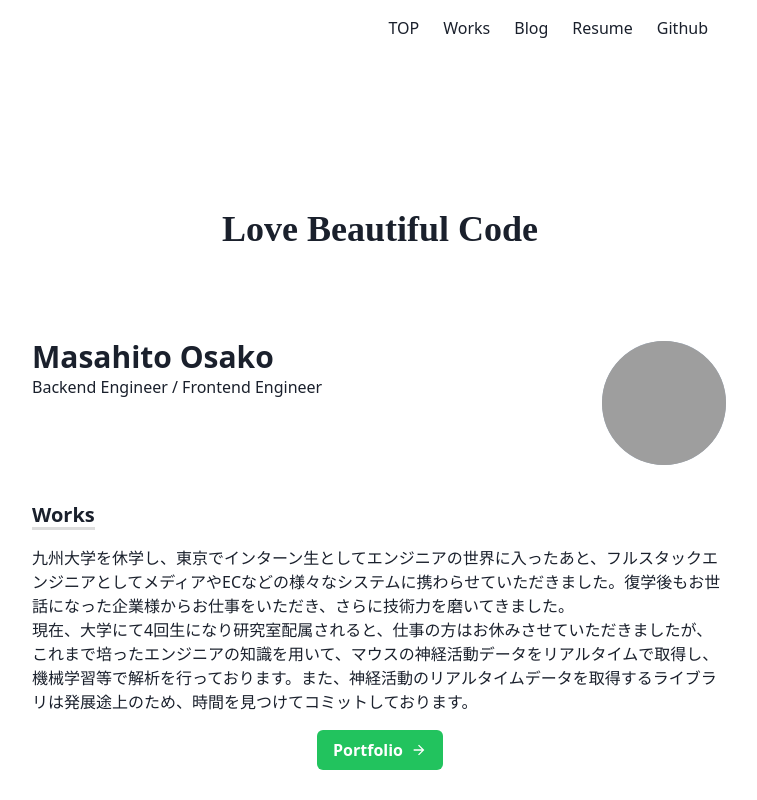
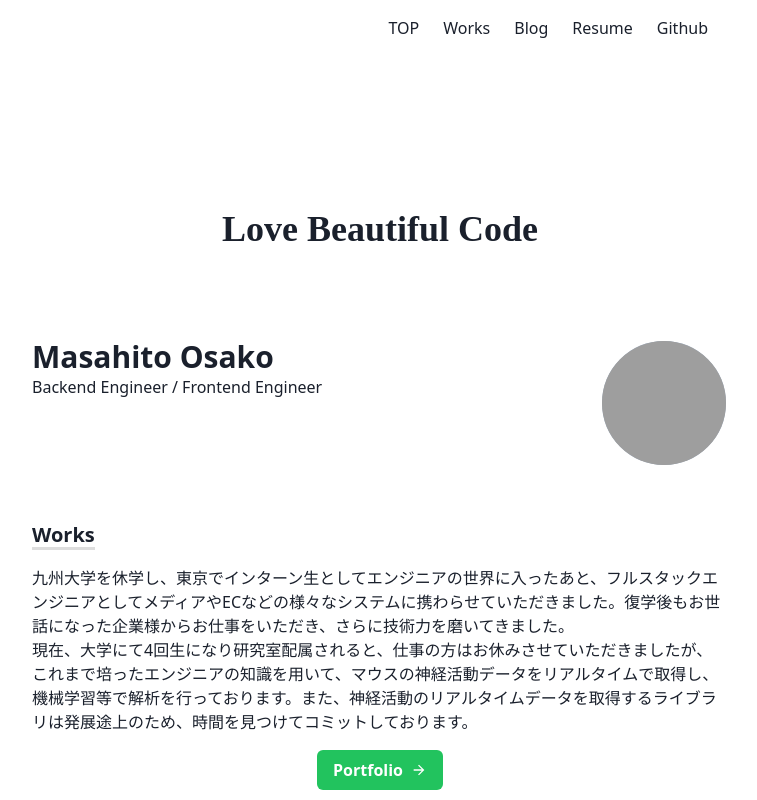
Before and after one commit to m11o/portfolio, a React (Create React App) app: page / in a window 1280 px wide. Shown: the top 800 px of the page, without its empty margins (260-1017 px from the left). Built offline with nearby package versions, Linux system fonts and the light colour scheme; grey boxes are pictures that could not be loaded; a web font is replaced by a local one.

Commit message:
change marging top for components

```diff
--- a/src/components/pages/home/common.tsx
+++ b/src/components/pages/home/common.tsx
@@ -9,7 +9,7 @@ type panelContainerProps = {
 }
 
 const PanelContainer: React.FC<panelContainerProps> = ({ title, children, icon = null }) => (
-  <Flex flexDirection='column' alignItems='flex-start' mt={5} px={5} py={2}>
+  <Flex flexDirection='column' alignItems='flex-start' mt={10} px={5} py={2}>
     <Heading size='md' as='h4' borderBottomWidth='3px' borderBottomColor='#ddd' mb={4}>
       {title}
       {icon ? icon : ''}
```
